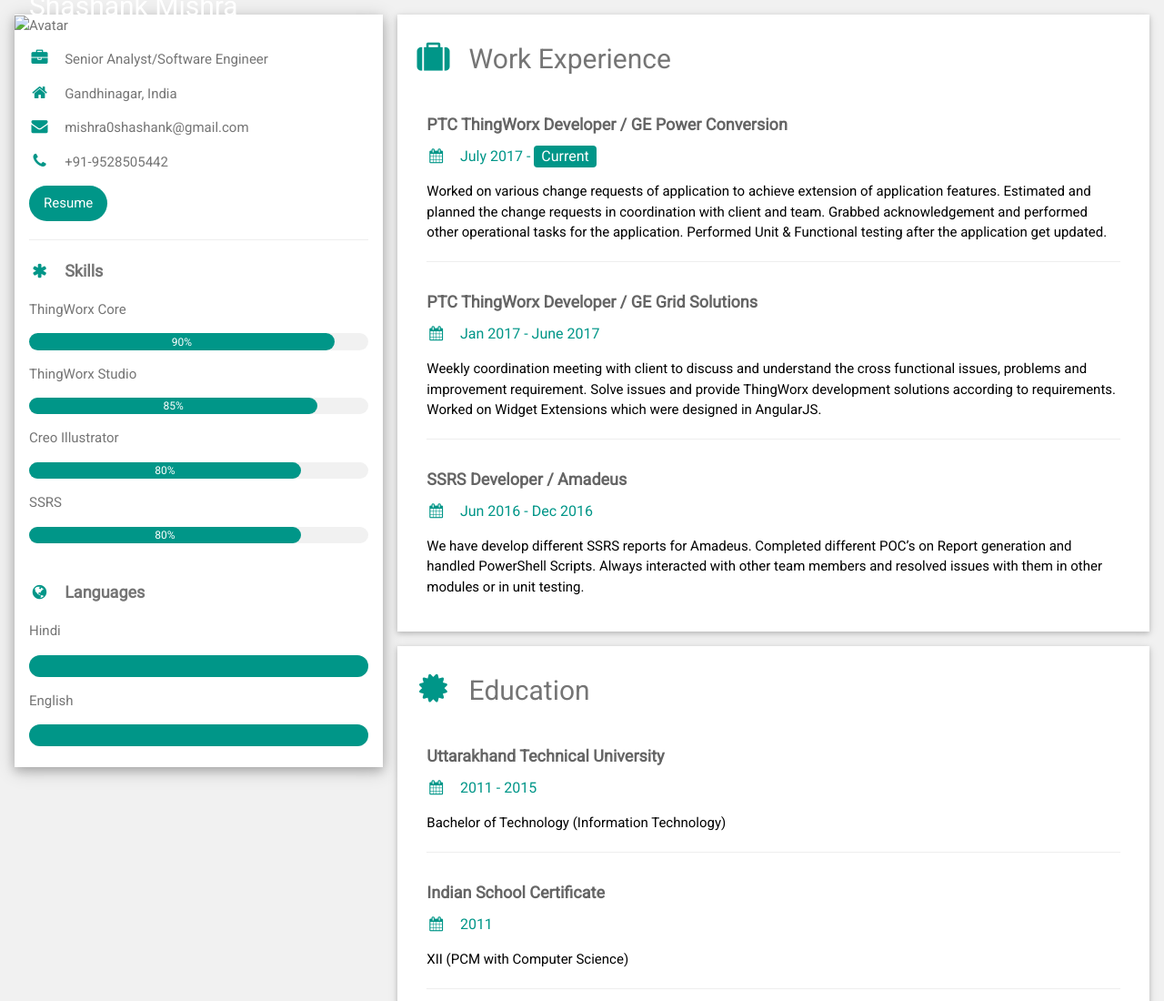
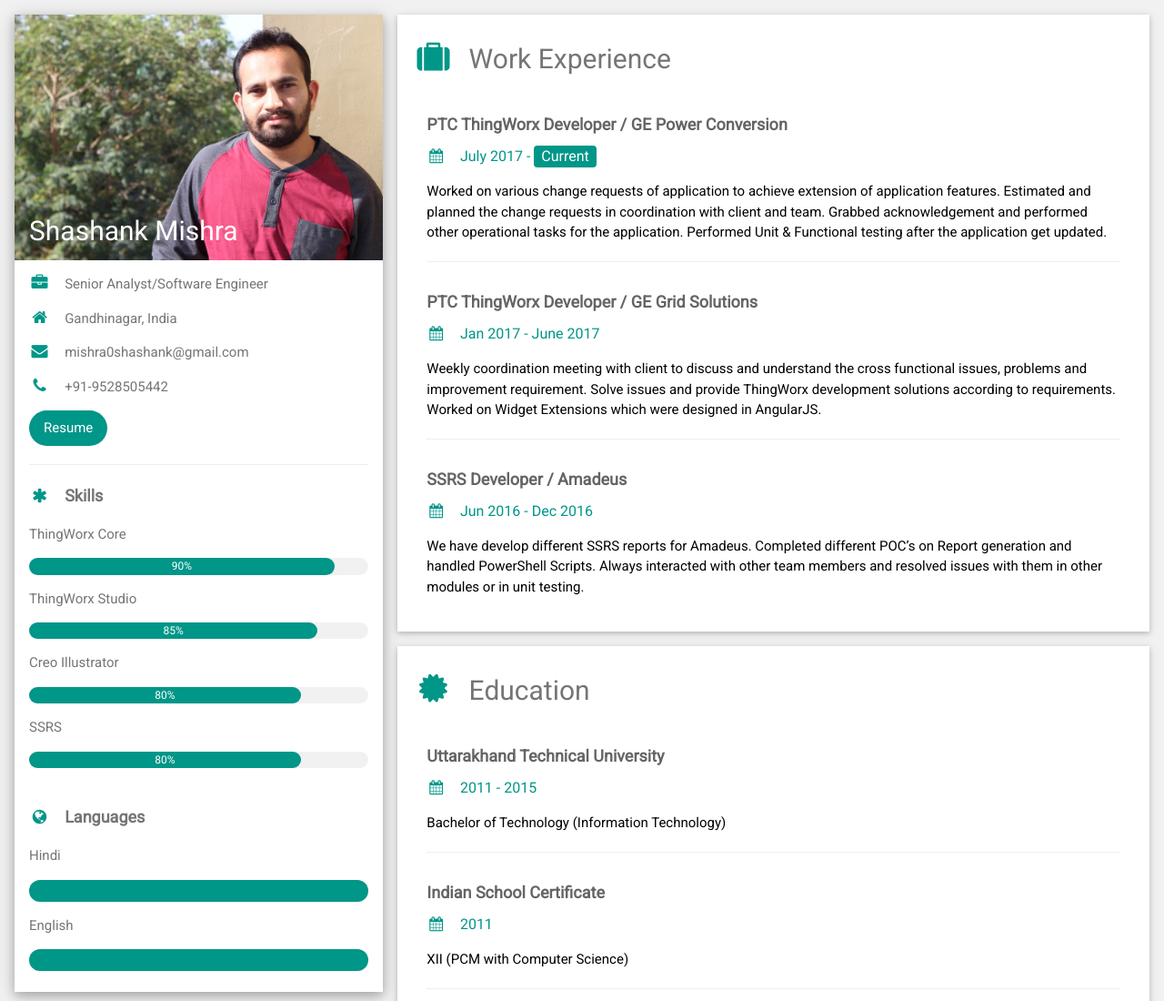
Before and after one commit to Yamank/Yamank.github.io, a plain HTML site: page index.html in a window 1280 px wide. Shown: the top 1100 px of the page at 91% size. Drawn offline with nearby package versions, Linux system fonts and the light colour scheme.

Commit message:
Update Avatar file path.
Update Avatar file path.

```diff
--- a/index.html
+++ b/index.html
@@ -22,7 +22,7 @@ html,body,h1,h2,h3,h4,h5,h6 {font-family: "Roboto", sans-serif}
 
       <div class="w3-white w3-text-grey w3-card-4">
         <div class="w3-display-container">
-          <img src="/res/Avatar.jpg" style="width:100%" alt="Avatar">
+          <img src="assets/Avatar.jpg" style="width:100%" alt="Avatar">
           <div class="w3-display-bottomleft w3-container w3-text-white">
             <h2>Shashank Mishra</h2>
           </div>
```
